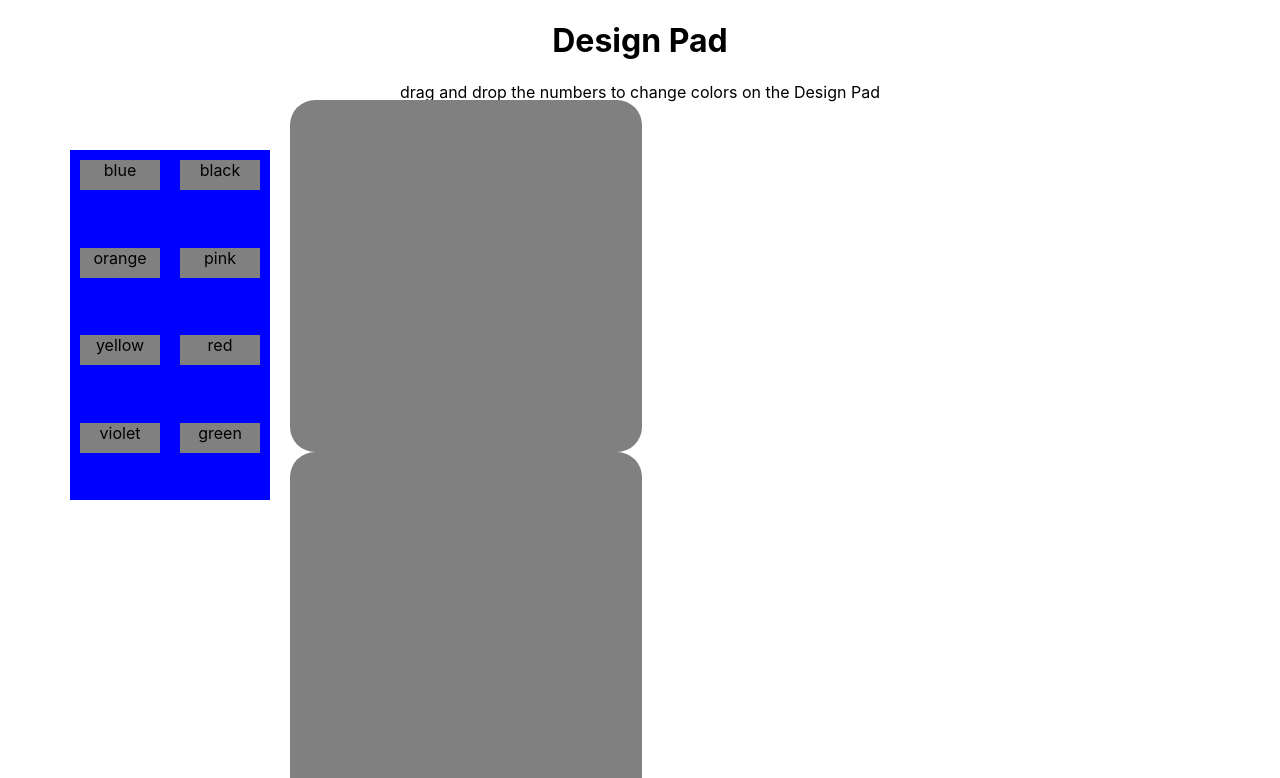
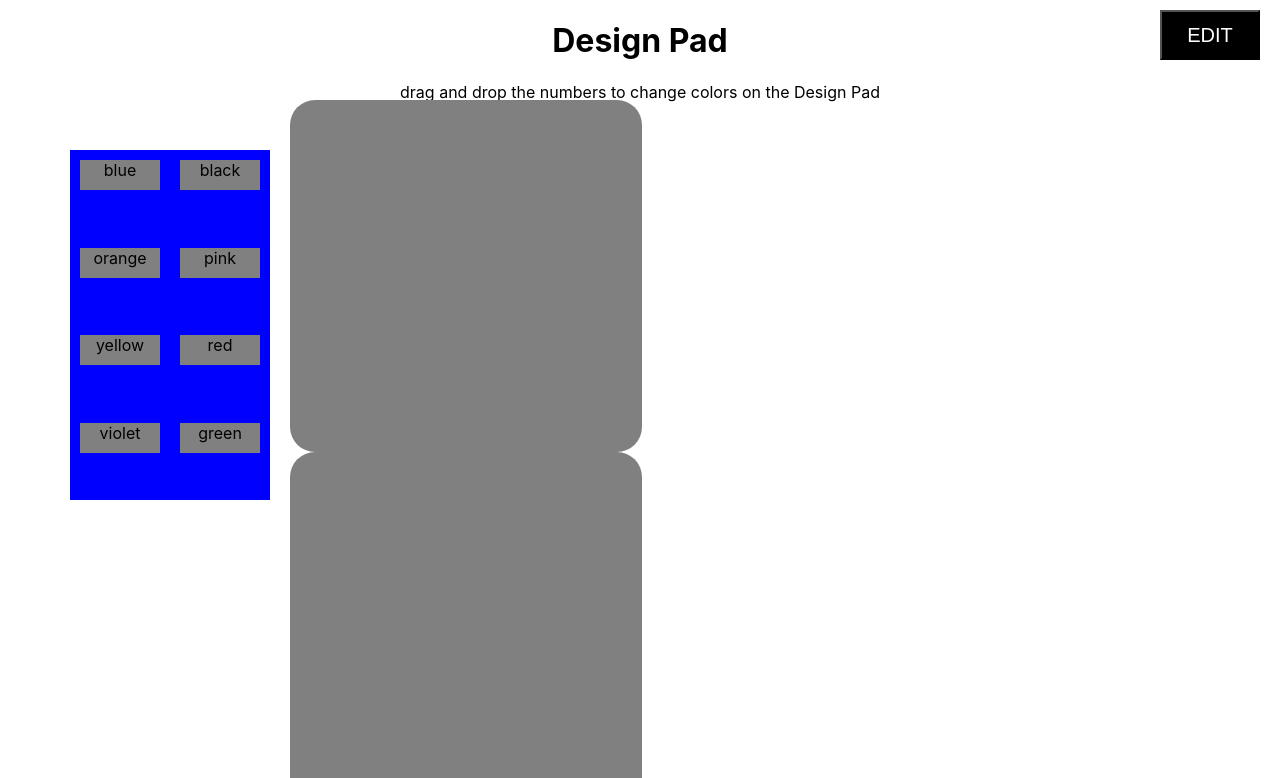
Before and after one commit to 464squad/design-pad, a React (Create React App) app: page / in a window 1280 px wide. Shown: the top 778 px of the page. Built offline with nearby package versions, Linux system fonts and the light colour scheme.

Commit message:
added edit button and funcionality

```diff
--- a/src/components/DesignBoard.js
+++ b/src/components/DesignBoard.js
@@ -7,17 +7,19 @@ class DesignBoard extends React.Component{
 
     constructor(props){
         super(props);
+
+
     }
-
 
 
     render(){
 
         return <div className="container"  >
-        <DesignPad id = "1"/>
-        <DesignPad id = "2"/>
-        <DesignPad id = "3" />
-        <DesignPad id = "4"/>
+
+        <DesignPad id = "1" toggle = {this.props.toggle}/>
+        <DesignPad id = "2" toggle = {this.props.toggle}/>
+        <DesignPad id = "3" toggle = {this.props.toggle} />
+        <DesignPad id = "4" toggle = {this.props.toggle} />
             </div>
     }
 
--- a/src/components/DesignContainer.js
+++ b/src/components/DesignContainer.js
@@ -6,14 +6,35 @@ import "../css/DesignContainer.css"
 class DesignContainer extends React.Component{
      constructor(props){
          super(props)
+
+         this.state = { toggle: "on", color: "black"};
          }
+
+
+    onClick = (event) => {
+        event.preventDefault();
+
+        if (this.state.toggle == "on") {
+            this.setState({toggle: "off"})
+            this.setState({color: "red"})
+
+        }
+        else {
+            this.setState({toggle: "on"})
+            this.setState({color: "black"})
+
+        }
+    }
+
 
     render(){
         return(
             <div>
                 <h1 > Design Pad </h1>
                 <p> drag and drop the numbers to change colors on the Design Pad</p>
-                <DesignBoard />
+                <button onClick = {this.onClick}
+                    style = {{backgroundColor: this.state.color}} > EDIT </button>
+                <DesignBoard toggle = {this.state.toggle}/>
                 <PadInput/>
 
             </div>
--- a/src/components/DesignPad.js
+++ b/src/components/DesignPad.js
@@ -14,6 +14,7 @@ class DesignPad extends React.Component {
     drop = (event) => {
         event.preventDefault();
         const keypad_id = event.dataTransfer.getData("keypad_id");
+        if (this.props.toggle == "on"){
 
         if (keypad_id == "k1") {
             this.setState({color: "blue"});
@@ -45,7 +46,11 @@ class DesignPad extends React.Component {
         else if (keypad_id == "k8"){
             this.setState({color: "green"});
         }
+    }
 
+    else {
+        return
+    }
     }
 
     dragOver = (event) => {
--- a/src/css/DesignContainer.css
+++ b/src/css/DesignContainer.css
@@ -6,3 +6,16 @@ h1 {
 p {
     text-align: center;
 }
+
+button
+ {
+    position: absolute;
+    background-color: black;
+    color: white;
+    width: 100px;
+    height: 50px;
+    font-size: 20px;
+    right: 20px;
+    top: 10px;
+
+}
```
